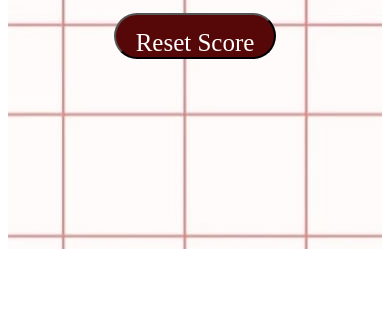
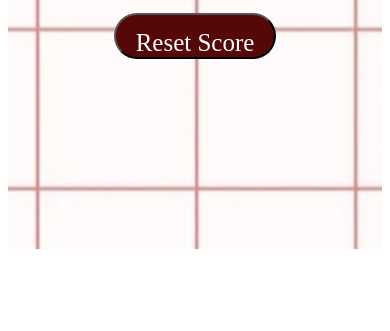
Before and after one commit to diyabhandari/Rock-Paper-Scissors, a plain HTML site: page index.html in a window 390 px wide. Shown: the part 513-844 px from the top of the page. Drawn offline with Linux system fonts and the light colour scheme; a web font is replaced by a local one.

Commit message:
Updated background properties

```diff
--- a/game.css
+++ b/game.css
@@ -2,6 +2,7 @@
 .background{
   font-family: Lakki Reddy;
   background-image: url("pictures/grid-bg-4.jpeg");
+  background-position: bottom;
   background-size: auto;
   padding-top: 20px;
   padding-bottom: 190px;
@@ -112,3 +113,10 @@
 .reset-button:hover{
   filter: brightness(75%);
 }
+@media(max-width: 750px){
+  .background{
+    background-size: cover;
+    background-position: bottom;
+    background-repeat: no-repeat;
+  }
+}
--- a/index.html
+++ b/index.html
@@ -5,7 +5,6 @@
   <link rel="preconnect" href="https://fonts.googleapis.com">
   <link rel="preconnect" href="https://fonts.gstatic.com" crossorigin>
   <link href="https://fonts.googleapis.com/css2?family=Lakki+Reddy&display=swap" rel="stylesheet">
-  <meta name="viewport" content="width=device-width, initial-scale=1">
 </head>
 <body>
 
```
